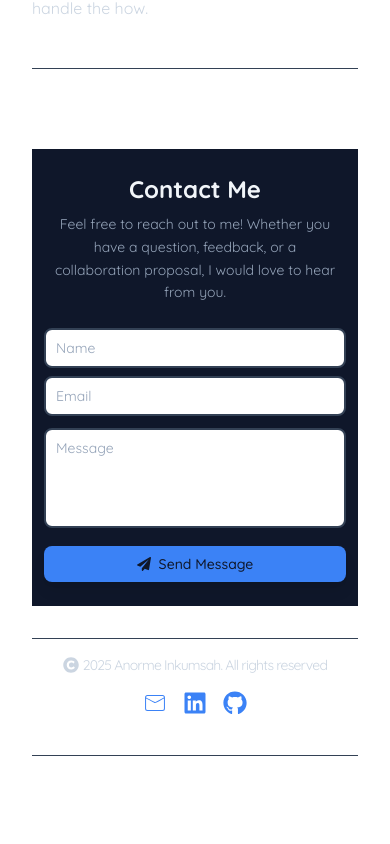
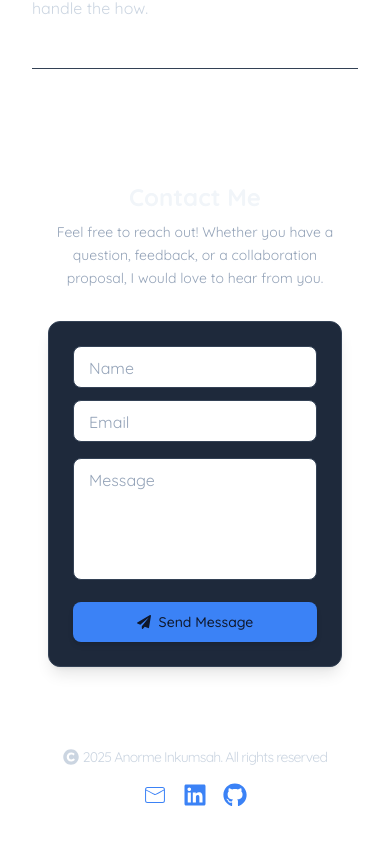
Before and after one commit to Anorme/zerofolio, a React (Vite) app: page / in a window 390 px wide. Shown: the part 4184-5028 px from the top of the page. Before the commit the page ends 4940 px from the top, so only its background shows below. Built offline with nearby package versions, Linux system fonts and the light colour scheme.

Commit message:
refactor(ContactForm): enhance UI layout and improve form accessibility

```diff
--- a/src/components/ContactForm.jsx
+++ b/src/components/ContactForm.jsx
@@ -1,4 +1,3 @@
-import { DotLottieReact } from '@lottiefiles/dotlottie-react';
 import { useForm, ValidationError } from '@formspree/react';
 import { motion } from 'motion/react';
 import { useState } from 'react';
@@ -11,7 +10,7 @@ const ContactForm = () => {
   // Success state with better UI
   if (state.succeeded) {
     return (
-      <div className="border-b border-border pb-8 sm:pb-12 lg:pb-20">
+      <div className="pb-8 sm:pb-12 lg:pb-20">
         <motion.div
           initial={{ opacity: 0, scale: 0.8 }}
           animate={{ opacity: 1, scale: 1 }}
@@ -48,23 +47,23 @@ const ContactForm = () => {
   }
 
   return (
-    <div className="border-b border-border pb-8 sm:pb-12 lg:pb-20">
-      <section className="relative bg-bg text-text-secondary">
-        <div className="container mx-auto px-3 sm:px-4 lg:px-8 py-6 sm:py-8 lg:py-12">
+    <div className="pb-8 sm:pb-12 lg:pb-20">
+      <section className="relative">
+        <div className="container mx-auto px-4 sm:px-6 lg:px-8 py-8 sm:py-10 lg:py-12">
           {/* Header Section */}
           <motion.div
             initial={{ opacity: 0, y: -30 }}
             whileInView={{ opacity: 1, y: 0 }}
             viewport={{ once: true, margin: "-100px" }}
             transition={{ duration: 0.6 }}
-            className="mb-6 sm:mb-8 lg:mb-12 text-center"
+            className="mb-8 sm:mb-10 lg:mb-12 text-center"
           >
             <motion.h1
               initial={{ opacity: 0, y: -20 }}
               whileInView={{ opacity: 1, y: 0 }}
               viewport={{ once: true }}
               transition={{ duration: 0.6, delay: 0.1 }}
-              className="text-2xl sm:text-3xl lg:text-4xl xl:text-5xl font-bold text-text mb-2 sm:mb-3 lg:mb-4"
+              className="text-2xl sm:text-3xl lg:text-4xl font-bold text-text mb-2 sm:mb-3"
             >
               Contact Me
             </motion.h1>
@@ -73,49 +72,29 @@ const ContactForm = () => {
               whileInView={{ opacity: 1, y: 0 }}
               viewport={{ once: true }}
               transition={{ duration: 0.6, delay: 0.2 }}
-              className="mx-auto text-sm sm:text-base lg:text-lg leading-relaxed text-text-muted max-w-2xl px-2"
+              className="mx-auto text-sm sm:text-base leading-relaxed text-text-muted max-w-xl px-2"
             >
-              Feel free to reach out to me! Whether you have a question,
-              feedback, or a collaboration proposal, I would love to hear from you.
+              Feel free to reach out! Whether you have a question, feedback, or a collaboration proposal, I would love to hear from you.
             </motion.p>
           </motion.div>
 
-          {/* Main Content Grid */}
-          <div className="grid lg:grid-cols-2 gap-4 sm:gap-6 lg:gap-12 items-start max-w-6xl mx-auto">
-            {/* Lottie Animation */}
+          {/* Form Container - Single Column */}
+          <div className="max-w-2xl mx-auto">
             <motion.div
-              initial={{ opacity: 0, x: -50 }}
-              whileInView={{ opacity: 1, x: 0 }}
+              initial={{ opacity: 0, y: 30 }}
+              whileInView={{ opacity: 1, y: 0 }}
               viewport={{ once: true, margin: "-100px" }}
               transition={{ duration: 0.8, delay: 0.3 }}
-              className="hidden lg:flex items-center justify-center order-2 lg:order-1"
-            >
-              <div className="w-full max-w-md">
-                <DotLottieReact
-                  className="w-full h-auto"
-                  src="https://lottie.host/dee1399b-c7e2-4f3a-be89-a5244a55e80a/pBGVY4mt5i.lottie"
-                  loop
-                  autoplay
-                />
-              </div>
-            </motion.div>
-
-            {/* Form Section */}
-            <motion.div
-              initial={{ opacity: 0, x: 50 }}
-              whileInView={{ opacity: 1, x: 0 }}
-              viewport={{ once: true, margin: "-100px" }}
-              transition={{ duration: 0.8, delay: 0.4 }}
-              className="order-1 lg:order-2"
+              className="bg-card rounded-xl border border-border shadow-lg p-6 sm:p-8 lg:p-10"
             >
               <form
                 onSubmit={handleSubmit}
                 id="contact-form"
                 method="POST"
-                className="space-y-3 sm:space-y-4 lg:space-y-6"
+                className="space-y-4 sm:space-y-5"
               >
                 {/* Name and Email Row */}
-                <div className="grid sm:grid-cols-2 gap-2 sm:gap-3 lg:gap-4">
+                <div className="grid sm:grid-cols-2 gap-3 sm:gap-4">
                   {/* Name Input */}
                   <div className="relative">
                     <input
@@ -124,15 +103,15 @@ const ContactForm = () => {
                       name="name"
                       onFocus={() => setFocusedField('name')}
                       onBlur={() => setFocusedField(null)}
-                      className="peer w-full rounded-lg border-2 border-border bg-card/50 backdrop-blur-sm py-2 sm:py-2.5 lg:py-3 px-3 sm:px-3.5 lg:px-4 text-sm sm:text-base text-text placeholder-transparent outline-none transition-all duration-300 ease-in-out focus:border-primary focus:bg-card focus:shadow-lg focus:shadow-primary/20"
+                      className="peer w-full rounded-lg border border-border bg-bg/50 py-2.5 px-4 text-sm text-text placeholder-transparent outline-none transition-all duration-200 ease-in-out focus:border-primary focus:bg-bg focus:ring-2 focus:ring-primary/20"
                       placeholder="Name"
                     />
                     <label
                       htmlFor="name"
-                      className={`absolute left-3 sm:left-3.5 lg:left-4 transition-all duration-300 pointer-events-none ${
+                      className={`absolute left-4 transition-all duration-200 pointer-events-none ${
                         focusedField === 'name'
-                          ? 'top-1.5 sm:top-1.5 lg:top-2 text-xs text-primary'
-                          : 'top-2.5 sm:top-3 lg:top-3.5 text-xs sm:text-sm text-text-muted peer-placeholder-shown:text-sm sm:peer-placeholder-shown:text-base'
+                          ? 'top-1.5 text-xs text-primary'
+                          : 'top-2.5 text-sm text-text-muted peer-placeholder-shown:text-base'
                       }`}
                     >
                       Name
@@ -148,15 +127,15 @@ const ContactForm = () => {
                       onFocus={() => setFocusedField('email')}
                       onBlur={() => setFocusedField(null)}
                       required
-                      className="peer w-full rounded-lg border-2 border-border bg-card/50 backdrop-blur-sm py-2 sm:py-2.5 lg:py-3 px-3 sm:px-3.5 lg:px-4 text-sm sm:text-base text-text placeholder-transparent outline-none transition-all duration-300 ease-in-out focus:border-primary focus:bg-card focus:shadow-lg focus:shadow-primary/20"
+                      className="peer w-full rounded-lg border border-border bg-bg/50 py-2.5 px-4 text-sm text-text placeholder-transparent outline-none transition-all duration-200 ease-in-out focus:border-primary focus:bg-bg focus:ring-2 focus:ring-primary/20"
                       placeholder="Email"
                     />
                     <label
                       htmlFor="email"
-                      className={`absolute left-3 sm:left-3.5 lg:left-4 transition-all duration-300 pointer-events-none ${
+                      className={`absolute left-4 transition-all duration-200 pointer-events-none ${
                         focusedField === 'email'
-                          ? 'top-1.5 sm:top-1.5 lg:top-2 text-xs text-primary'
-                          : 'top-2.5 sm:top-3 lg:top-3.5 text-xs sm:text-sm text-text-muted peer-placeholder-shown:text-sm sm:peer-placeholder-shown:text-base'
+                          ? 'top-1.5 text-xs text-primary'
+                          : 'top-2.5 text-sm text-text-muted peer-placeholder-shown:text-base'
                       }`}
                     >
                       Email
@@ -165,7 +144,7 @@ const ContactForm = () => {
                       prefix="Email"
                       field="email"
                       errors={state.errors}
-                      className="text-error text-xs sm:text-sm mt-0.5 sm:mt-1 block"
+                      className="text-error text-xs mt-1 block"
                     />
                   </div>
                 </div>
@@ -178,16 +157,16 @@ const ContactForm = () => {
                     onFocus={() => setFocusedField('message')}
                     onBlur={() => setFocusedField(null)}
                     required
-                    rows={4}
-                    className="peer w-full rounded-lg border-2 border-border bg-card/50 backdrop-blur-sm py-2 sm:py-2.5 lg:py-3 px-3 sm:px-3.5 lg:px-4 text-sm sm:text-base text-text placeholder-transparent outline-none resize-none transition-all duration-300 ease-in-out focus:border-primary focus:bg-card focus:shadow-lg focus:shadow-primary/20 sm:rows-5 lg:rows-6"
+                    rows={5}
+                    className="peer w-full rounded-lg border border-border bg-bg/50 py-2.5 px-4 text-sm text-text placeholder-transparent outline-none resize-none transition-all duration-200 ease-in-out focus:border-primary focus:bg-bg focus:ring-2 focus:ring-primary/20"
                     placeholder="Message"
                   />
                   <label
                     htmlFor="message"
-                    className={`absolute left-3 sm:left-3.5 lg:left-4 transition-all duration-300 pointer-events-none ${
+                    className={`absolute left-4 transition-all duration-200 pointer-events-none ${
                       focusedField === 'message'
-                        ? 'top-1.5 sm:top-1.5 lg:top-2 text-xs text-primary'
-                        : 'top-2.5 sm:top-3 lg:top-3.5 text-xs sm:text-sm text-text-muted peer-placeholder-shown:text-sm sm:peer-placeholder-shown:text-base'
+                        ? 'top-1.5 text-xs text-primary'
+                        : 'top-2.5 text-sm text-text-muted peer-placeholder-shown:text-base'
                     }`}
                   >
                     Message
@@ -196,7 +175,7 @@ const ContactForm = () => {
                     prefix="Message"
                     field="message"
                     errors={state.errors}
-                    className="text-error text-xs sm:text-sm mt-0.5 sm:mt-1 block"
+                    className="text-error text-xs mt-1 block"
                   />
                 </div>
 
@@ -206,12 +185,12 @@ const ContactForm = () => {
                   disabled={state.submitting}
                   whileHover={{ scale: state.submitting ? 1 : 1.02 }}
                   whileTap={{ scale: state.submitting ? 1 : 0.98 }}
-                  className="w-full sm:w-auto mx-auto sm:mx-0 flex items-center justify-center gap-2 sm:gap-3 rounded-lg bg-primary py-2 sm:py-2.5 lg:py-3 px-6 sm:px-7 lg:px-8 text-sm sm:text-base lg:text-lg font-medium text-bg hover:bg-primary-hover focus:outline-none focus:ring-2 focus:ring-primary focus:ring-offset-2 focus:ring-offset-bg transition-all duration-200 disabled:opacity-50 disabled:cursor-not-allowed shadow-lg shadow-primary/30 hover:shadow-xl hover:shadow-primary/40"
+                  className="w-full flex items-center justify-center gap-2 rounded-lg bg-primary py-2.5 px-6 text-sm font-medium text-bg hover:bg-primary-hover focus:outline-none focus:ring-2 focus:ring-primary focus:ring-offset-2 focus:ring-offset-card transition-all duration-200 disabled:opacity-50 disabled:cursor-not-allowed shadow-md hover:shadow-lg"
                 >
                   {state.submitting ? (
-                    <FaSpinner className="animate-spin text-sm sm:text-base" />
+                    <FaSpinner className="animate-spin" />
                   ) : (
-                    <FaPaperPlane className="text-sm sm:text-base" />
+                    <FaPaperPlane />
                   )}
                   <span>{state.submitting ? 'Sending...' : 'Send Message'}</span>
                 </motion.button>
@@ -221,9 +200,9 @@ const ContactForm = () => {
                   <motion.div
                     initial={{ opacity: 0, y: -10 }}
                     animate={{ opacity: 1, y: 0 }}
-                    className="rounded-lg bg-error/10 border border-error/20 p-2 sm:p-3 lg:p-4"
+                    className="rounded-lg bg-error/10 border border-error/20 p-3"
                   >
-                    <p className="text-error text-xs sm:text-sm">
+                    <p className="text-error text-xs">
                       Please check the form and try again.
                     </p>
                   </motion.div>
```
